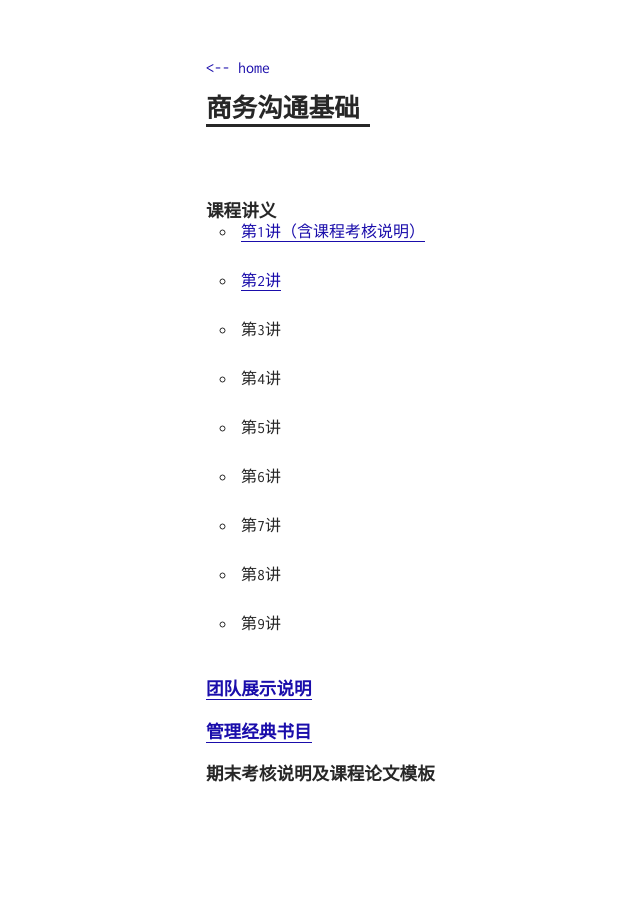
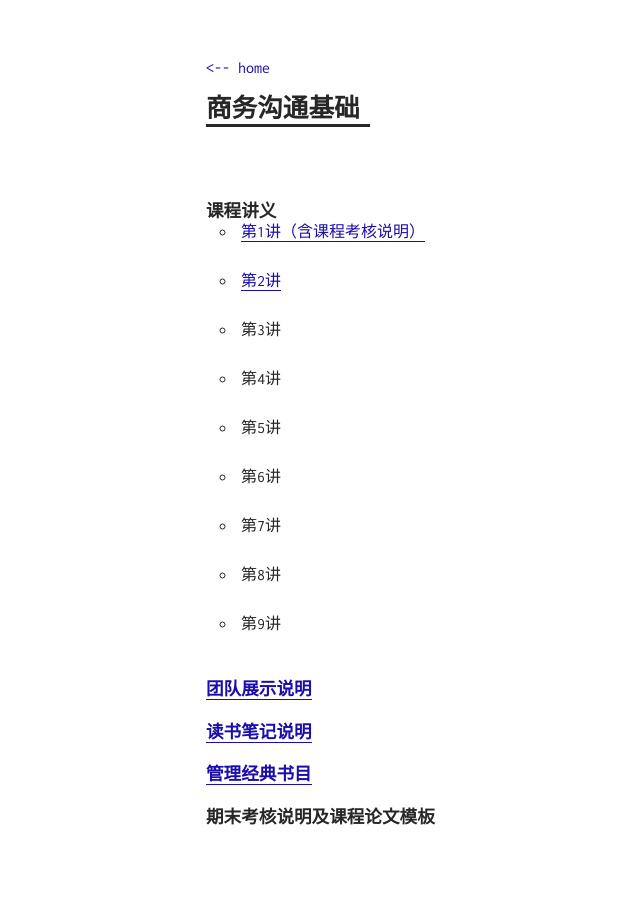
Before and after one commit to sherylman/sherylman.github.com, a Jekyll site: the page built from business/index.md, in a window 1280 px wide. Shown: the whole page, without its empty margins (134-774 px from the left). Built offline with Jekyll 4.4.1, drawn with Linux system fonts in a browser that asks for light colours; before the commit the page ends 900 px from its top, so only the background shows below that.

Commit message:
Update index.md

```diff
--- a/business/index.md
+++ b/business/index.md
@@ -23,6 +23,7 @@ title: 商务沟通基础
 * 第9讲
 
 ## [团队展示说明](http://pan.baidu.com/s/1kVLU5SV)
+## [读书笔记说明](http://pan.baidu.com/s/1bp8FusJ)
 ## [管理经典书目](http://sherylman.com/blog/%E7%AE%A1%E7%90%86%E7%BB%8F%E5%85%B8%E4%B9%A6%E7%9B%AE)
 
 ## 期末考核说明及课程论文模板
```
